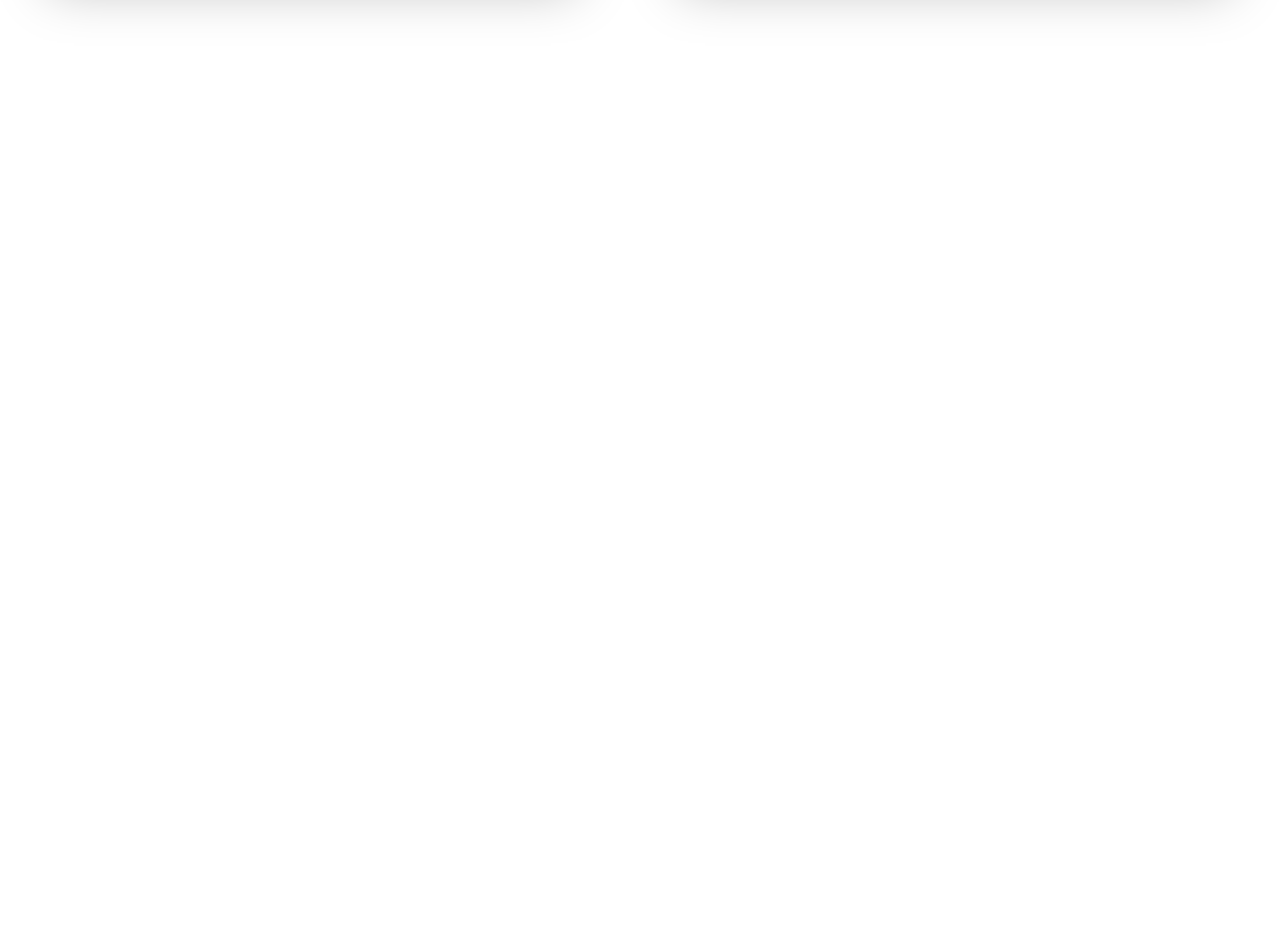
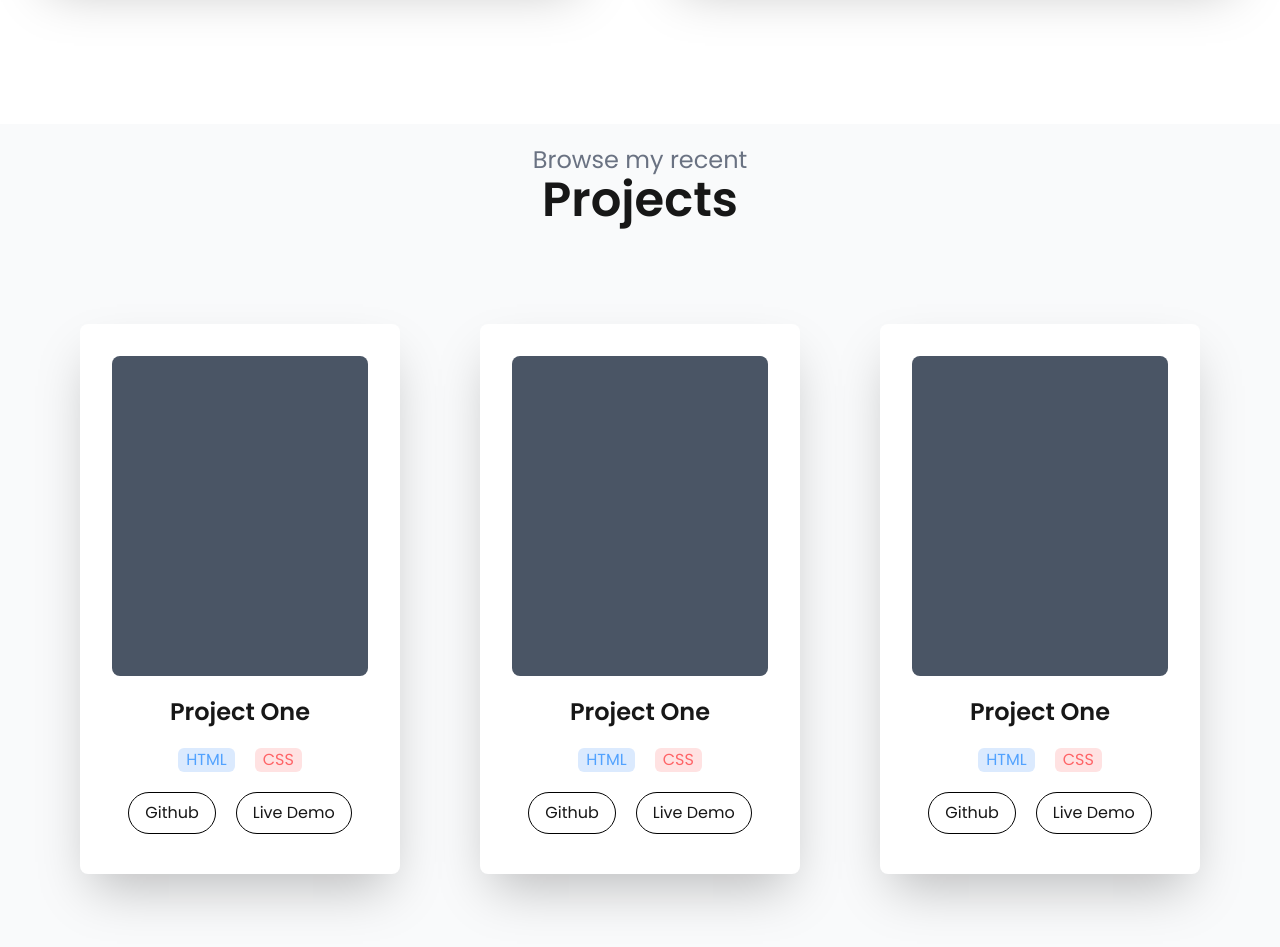
Before and after one commit to papayaw007/portfolio-website, a Next.js app: page / in a window 1280 px wide. Shown: the part 2460-3407 px from the top of the page. Before the commit the page ends 2584 px from the top, so only its background shows below. Built offline with nearby package versions, Linux system fonts and the light colour scheme.

Commit message:
projects  section

```diff
--- /dev/null
+++ b/src/app/components/Projects.jsx
@@ -0,0 +1,59 @@
+import React from 'react'
+
+export default function Projects() {
+  return (
+    <main>
+    <div className='min-h-screen bg-gray-50'>
+        <div className='w-full text-center py-8 md:py-5'>
+            <p className='text-gray-500 text-xl md:text-2xl'>Browse my recent</p>
+            <p className='text-4xl md:text-5xl font-semibold'>Projects</p>
+        </div>
+
+        <div className='grid grid-cols-1 md:grid-cols-2 lg:grid-cols-3 gap-8 md:gap-x-10 lg:gap-x-20 p-4 md:p-10 lg:p-20'>
+            <div className='flex flex-col justify-center items-center p-4 md:p-8 bg-white w-auto h-auto space-y-4 md:space-y-5 rounded-lg shadow-2xl'>
+                <div className='w-full max-w-xs h-60 md:h-80 bg-gray-600 rounded-lg'></div>
+                <p className='text-xl md:text-2xl font-semibold'>Project One</p>
+                <div>
+                    <ul className='flex space-x-5'>
+                        <li className='bg-blue-100 text-blue-400 px-2 rounded-md'>HTML</li>
+                        <li className='bg-red-100 text-red-400 px-2 rounded-md'>CSS</li>
+                    </ul>
+                </div>
+                <div className='space-x-3 md:space-x-5 flex flex-wrap justify-center'>
+                    <button className='border border-black px-3 md:px-4 py-2 rounded-full hover:bg-black hover:text-white mb-2'>Github</button>
+                    <button className='border border-black px-3 md:px-4 py-2 rounded-full hover:bg-black hover:text-white mb-2'>Live Demo</button>
+                </div>
+            </div>
+            <div className='flex flex-col justify-center items-center p-4 md:p-8 bg-white w-auto h-auto space-y-4 md:space-y-5 rounded-lg shadow-2xl'>
+                <div className='w-full max-w-xs h-60 md:h-80 bg-gray-600 rounded-lg'></div>
+                <p className='text-xl md:text-2xl font-semibold'>Project One</p>
+                <div>
+                    <ul className='flex space-x-5'>
+                        <li className='bg-blue-100 text-blue-400 px-2 rounded-md'>HTML</li>
+                        <li className='bg-red-100 text-red-400 px-2 rounded-md'>CSS</li>
+                    </ul>
+                </div>
+                <div className='space-x-3 md:space-x-5 flex flex-wrap justify-center'>
+                    <button className='border border-black px-3 md:px-4 py-2 rounded-full hover:bg-black hover:text-white mb-2'>Github</button>
+                    <button className='border border-black px-3 md:px-4 py-2 rounded-full hover:bg-black hover:text-white mb-2'>Live Demo</button>
+                </div>
+            </div>
+            <div className='flex flex-col justify-center items-center p-4 md:p-8 bg-white w-auto h-auto space-y-4 md:space-y-5 rounded-lg shadow-2xl'>
+                <div className='w-full max-w-xs h-60 md:h-80 bg-gray-600 rounded-lg'></div>
+                <p className='text-xl md:text-2xl font-semibold'>Project One</p>
+                <div>
+                    <ul className='flex space-x-5'>
+                        <li className='bg-blue-100 text-blue-400 px-2 rounded-md'>HTML</li>
+                        <li className='bg-red-100 text-red-400 px-2 rounded-md'>CSS</li>
+                    </ul>
+                </div>
+                <div className='space-x-3 md:space-x-5 flex flex-wrap justify-center'>
+                    <button className='border border-black px-3 md:px-4 py-2 rounded-full hover:bg-black hover:text-white mb-2'>Github</button>
+                    <button className='border border-black px-3 md:px-4 py-2 rounded-full hover:bg-black hover:text-white mb-2'>Live Demo</button>
+                </div>
+            </div>
+        </div>
+    </div>
+</main>
+  )
+}
--- a/src/app/page.js
+++ b/src/app/page.js
@@ -1,6 +1,7 @@
 import About from "./components/About";
 import Experience from "./components/Experience";
 import Hero from "./components/Hero";
+import Projects from "./components/Projects";
 
 export default function Home() {
   return (
@@ -8,6 +9,7 @@ export default function Home() {
       <Hero/>
       <About/>
       <Experience/>
+      <Projects/>
     </div>
   );
 }
```
